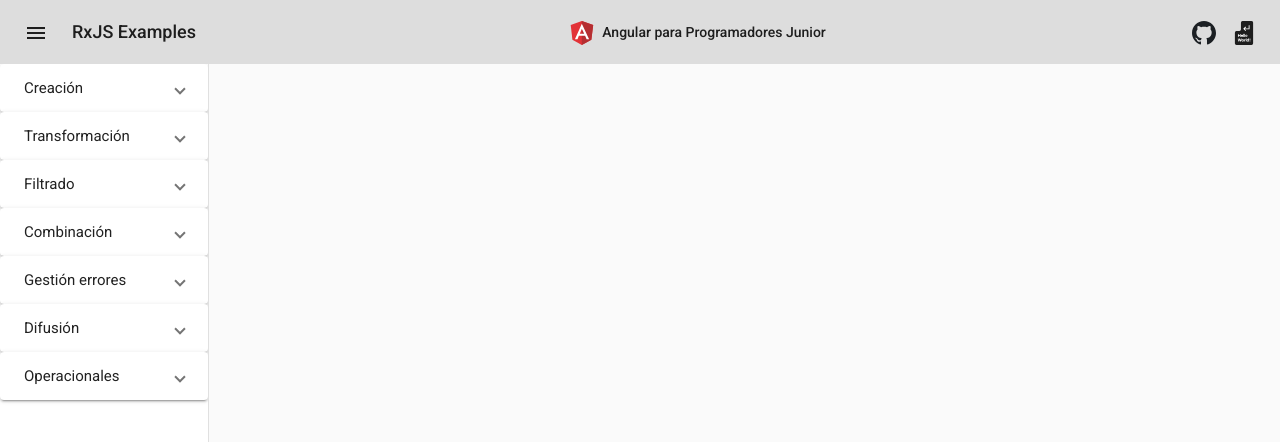
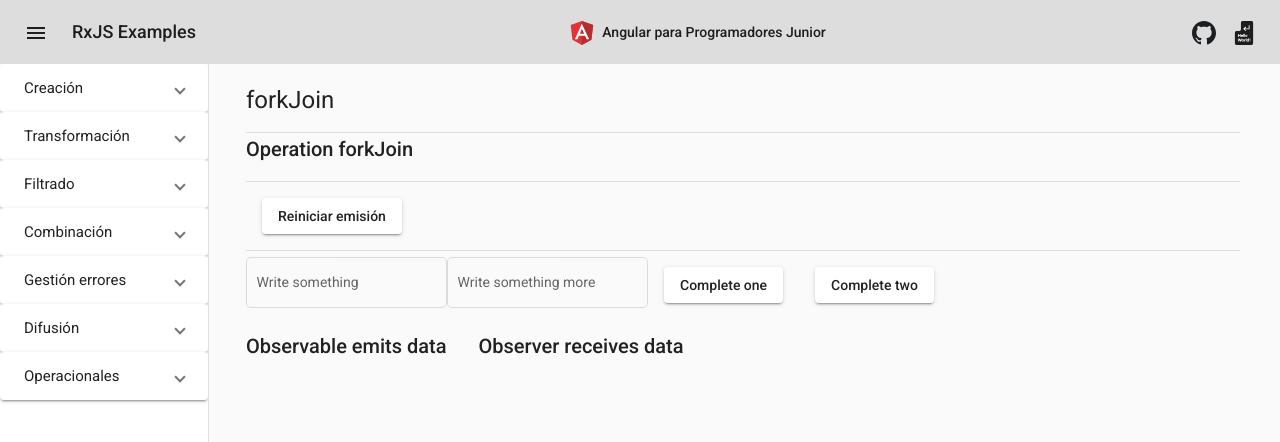
Before and after one commit to hello-world-capitanes/rxjs, an Angular app: page /forkJoin in a window 1280 px wide. Before the commit this address led to /. Shown: the top 442 px of the page. Built offline with nearby package versions, Linux system fonts and the light colour scheme.

Commit message:
fork operator

```diff
--- a/src/app/app-routing.module.ts
+++ b/src/app/app-routing.module.ts
@@ -4,6 +4,7 @@ import { HomeComponent } from './components/home/home.component';
 import { CombineLatestOperatorComponent } from './components/operators/combination/combine-latest-operator/combine-latest-operator.component';
 import { ConcatAllOperatorComponent } from './components/operators/combination/concat-all-operator/concat-all-operator.component';
 import { ConcatOperatorComponent } from './components/operators/combination/concat-operator/concat-operator.component';
+import { ForkOperatorComponent } from './components/operators/combination/fork-operator/fork-operator.component';
 import { EmptyOperatorComponent } from './components/operators/creational/empty-operator/empty-operator.component';
 import { FromEventOperatorComponent } from './components/operators/creational/from-event-operator/from-event-operator.component';
 import { FromOperatorComponent } from './components/operators/creational/from-operator/from-operator.component';
@@ -53,6 +54,7 @@ const routes: Routes = [
   { path: 'concat', component: ConcatOperatorComponent },
   { path: 'concatAll', component: ConcatAllOperatorComponent },
   { path: 'combineLatest', component: CombineLatestOperatorComponent },
+  { path: 'forkJoin', component: ForkOperatorComponent },
 
   { path: 'tap', component: TapOperatorComponent }
 ]
--- a/src/app/app.module.ts
+++ b/src/app/app.module.ts
@@ -35,6 +35,7 @@ import { ThrottleTimeOperatorComponent } from './components/operators/filtering/
 import { ConcatOperatorComponent } from './components/operators/combination/concat-operator/concat-operator.component';
 import { ConcatAllOperatorComponent } from './components/operators/combination/concat-all-operator/concat-all-operator.component';
 import { CombineLatestOperatorComponent } from './components/operators/combination/combine-latest-operator/combine-latest-operator.component';
+import { ForkOperatorComponent } from './components/operators/combination/fork-operator/fork-operator.component';
 
 
 
@@ -66,6 +67,7 @@ import { CombineLatestOperatorComponent } from './components/operators/combinati
     ConcatOperatorComponent,
     ConcatAllOperatorComponent,
     CombineLatestOperatorComponent,
+    ForkOperatorComponent,
   ],
   imports: [
     BrowserModule,
--- a/src/app/components/operators/combination/combine-latest-operator/combine-latest-operator.component.scss
+++ b/src/app/components/operators/combination/combine-latest-operator/combine-latest-operator.component.scss
@@ -0,0 +1,3 @@
+.mat-form-field {
+  margin: 2rem 1rem;
+}
--- /dev/null
+++ b/src/app/components/operators/combination/fork-operator/fork-operator.component.html
@@ -0,0 +1,34 @@
+<h1>forkJoin</h1>
+<mat-divider></mat-divider>
+<h2>Operation forkJoin</h2>
+<h3></h3>
+<mat-divider></mat-divider>
+<app-init-button (onClickButton)="onClickButton()"></app-init-button>
+<mat-divider></mat-divider>
+<mat-form-field class="example" appearance="outline">
+  <mat-label>Write something</mat-label>
+  <input matInput [formControl]="formControl">
+</mat-form-field>
+<mat-form-field class="example" appearance="outline">
+  <mat-label>Write something more</mat-label>
+  <input matInput [formControl]="formControlMore">
+</mat-form-field>
+<app-init-button (onClickButton)="onClickFinishOne()" tittle="Complete one"></app-init-button>
+<app-init-button (onClickButton)="onClickFinishTwo()" tittle="Complete two"></app-init-button>
+
+
+<div class="compare">
+  <div>
+    <h2>Observable emits data</h2>
+    <ng-container *ngFor="let value of initialData">
+      <h3>{{ value }}</h3>
+    </ng-container>
+  </div>
+
+  <div>
+    <h2>Observer receives data</h2>
+    <ng-container *ngFor="let value of data">
+      <h3>{{ value }}</h3>
+    </ng-container>
+  </div>
+</div>
--- /dev/null
+++ b/src/app/components/operators/combination/fork-operator/fork-operator.component.ts
@@ -0,0 +1,101 @@
+import { Component, OnDestroy, OnInit } from '@angular/core'
+import { FormControl } from '@angular/forms'
+import {
+  forkJoin,
+  Observable,
+  Subject,
+  Subscription,
+  takeUntil,
+  tap
+} from 'rxjs'
+
+@Component({
+  selector: 'app-fork-operator',
+  templateUrl: './fork-operator.component.html',
+  styleUrls: ['./fork-operator.component.scss']
+})
+export class ForkOperatorComponent implements OnInit, OnDestroy {
+  data: string[][] = []
+  initialData: string[] = []
+
+  subscription: Subscription[] = []
+  formControl = new FormControl('', [])
+  formControlMore = new FormControl('', [])
+
+  subjectOne: Subject<string> = new Subject()
+  subjectTwo: Subject<string> = new Subject()
+
+  subjectOne$: Observable<string> = this.subjectOne.asObservable()
+  subjectTwo$: Observable<string> = this.subjectTwo.asObservable()
+
+  constructor() {}
+
+  ngOnInit(): void {
+    this.createObservable();
+  }
+
+  createObservable() {
+
+     const subForm = this.formControl.valueChanges
+       .pipe(
+         tap((value) => {
+           this.initialData = [...this.initialData, value]
+           this.subjectOne.next(value)
+         }),
+         takeUntil(this.subjectOne$)
+       )
+       .subscribe();
+
+     const subFormMore = this.formControlMore.valueChanges
+       .pipe(
+         tap((value) => {
+           this.initialData = [...this.initialData, value]
+           this.subjectTwo.next(value)
+         })
+       )
+       .subscribe()
+
+     const subFork = forkJoin([this.subjectOne$, this.subjectTwo$]).subscribe({
+       next: (value) => {
+         console.log(value);
+         this.data.push(value);
+         this.data = [...this.data];
+       },
+       complete: () => {
+         this.unsubcribeAll();
+       }
+     });
+
+     this.subscription = [subForm, subFormMore, subFork];
+
+  }
+
+  unsubcribeAll() {
+    this.subscription.forEach((subscription) => {
+      if (subscription) {
+        subscription.unsubscribe();
+      }
+    });
+  }
+
+  onClickFinishOne() {
+    this.subjectOne.complete();
+  }
+
+  onClickFinishTwo() {
+    this.subjectTwo.complete();
+  }
+
+  onClickButton() {
+    this.initialData = [];
+    this.data = [];
+    this.formControl.reset();
+    this.formControlMore.reset();
+    this.unsubcribeAll();
+    this.createObservable();
+  }
+
+  ngOnDestroy(): void {
+    this.unsubcribeAll();
+  }
+}
```
Also changed, not shown: src/app/components/operators/combination/fork-operator/fork-operator.component.scss (added), 1 other file (tests, documents, lock files or other folders).
